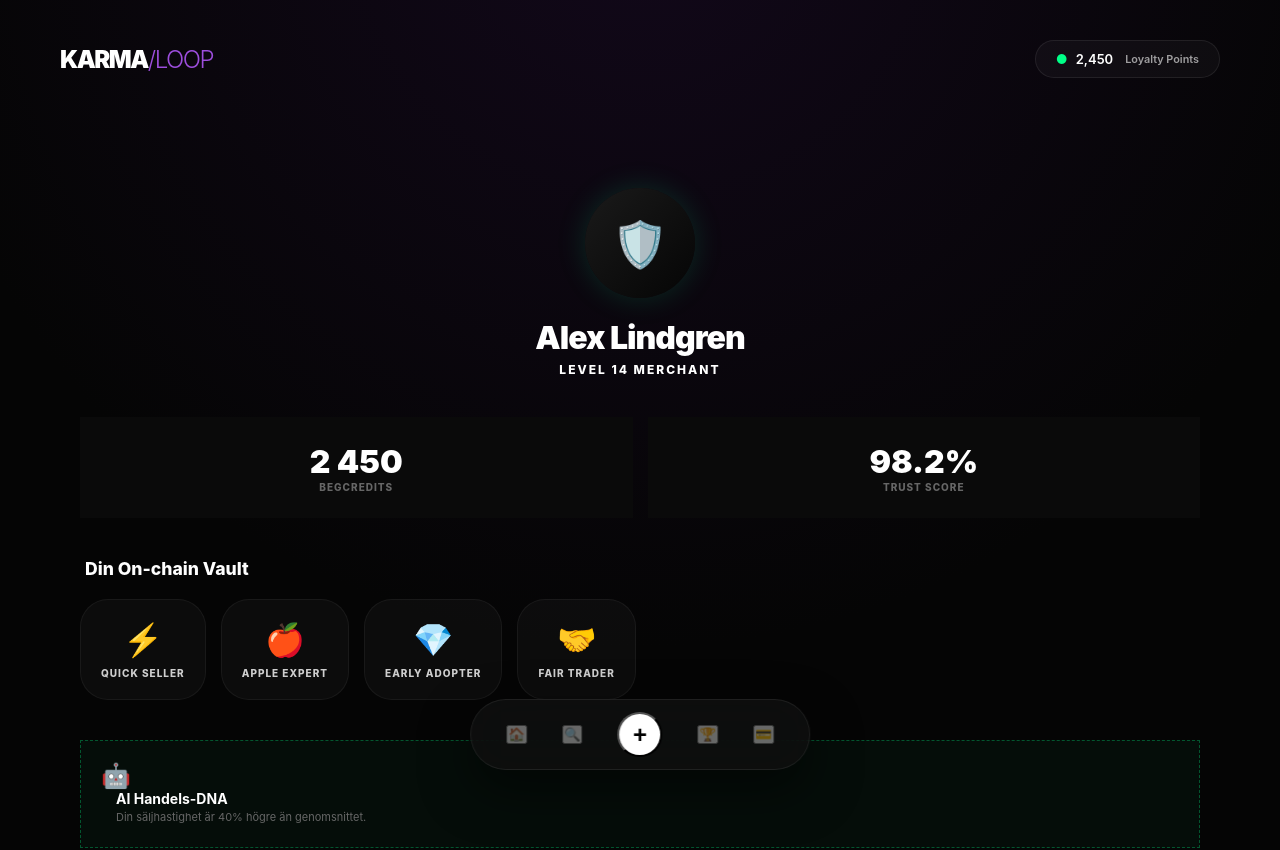
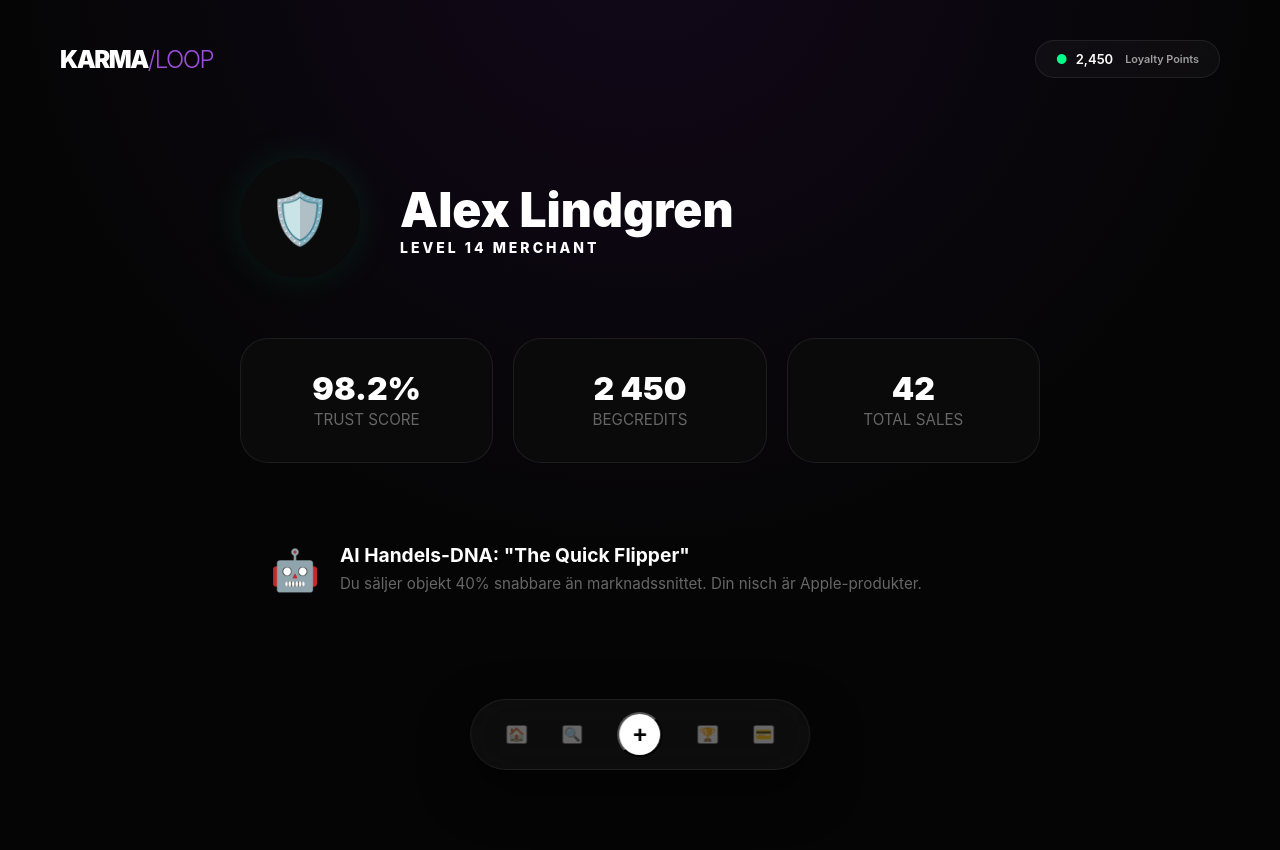
Before and after one commit to gascheckking/marketbeg-appGem, a Next.js app: page /profile in a window 1280 px wide. Shown: the top 850 px of the page. After the commit the page ends 800 px from the top, so only its background shows below. Built offline with nearby package versions, Linux system fonts and the light colour scheme.

Commit message:
Update page.tsx

```diff
--- a/app/profile/page.tsx
+++ b/app/profile/page.tsx
@@ -1,73 +1,38 @@
 "use client";
 
-function Achievement({ icon, title }: { icon: string; title: string }) {
+export default function Profile() {
   return (
-    <div style={{
-      minWidth: '110px',
-      background: 'rgba(255,255,255,0.03)',
-      padding: '20px',
-      borderRadius: '28px',
-      textAlign: 'center',
-      border: '1px solid rgba(255,255,255,0.05)',
-      flexShrink: 0
-    }}>
-      <div style={{fontSize: '32px', marginBottom: '8px'}}>{icon}</div>
-      <div style={{fontSize: '10px', fontWeight: 800, textTransform: 'uppercase', letterSpacing: '1px', opacity: 0.8}}>{title}</div>
+    <div style={{ maxWidth: '800px', margin: '0 auto' }}>
+      <div style={{ display: 'flex', alignItems: 'center', gap: '40px', marginBottom: '60px', marginTop: '40px' }}>
+        <div style={{ width: '120px', height: '120px', borderRadius: '50%', border: '3px solid var(--accent)', display: 'flex', alignItems: 'center', justifyContent: 'center', fontSize: '50px', background: '#0a0a0a', boxShadow: '0 0 40px rgba(0, 255, 136, 0.1)' }}>🛡️</div>
+        <div>
+          <h1 style={{ fontSize: '3rem', fontWeight: 900, margin: 0 }}>Alex Lindgren</h1>
+          <div style={{ color: 'var(--accent)', fontWeight: 800, letterSpacing: '3px', fontSize: '14px' }}>LEVEL 14 MERCHANT</div>
+        </div>
+      </div>
+
+      <div style={{ display: 'grid', gridTemplateColumns: 'repeat(3, 1fr)', gap: '20px', marginBottom: '50px' }}>
+        <div className="glow-card" style={{ textAlign: 'center', padding: '30px' }}>
+          <div style={{ fontSize: '2rem', fontWeight: 900 }}>98.2%</div>
+          <small className="muted">TRUST SCORE</small>
+        </div>
+        <div className="glow-card" style={{ textAlign: 'center', padding: '30px' }}>
+          <div style={{ fontSize: '2rem', fontWeight: 900 }}>2 450</div>
+          <small className="muted">BEGCREDITS</small>
+        </div>
+        <div className="glow-card" style={{ textAlign: 'center', padding: '30px' }}>
+          <div style={{ fontSize: '2rem', fontWeight: 900 }}>42</div>
+          <small className="muted">TOTAL SALES</small>
+        </div>
+      </div>
+
+      <div className="pulse-banner" style={{ padding: '30px', borderRadius: '24px', display: 'flex', gap: '20px', alignItems: 'center' }}>
+        <div style={{ fontSize: '40px' }}>🤖</div>
+        <div>
+          <strong style={{ fontSize: '1.2rem' }}>AI Handels-DNA: "The Quick Flipper"</strong>
+          <p className="muted" style={{ margin: '5px 0 0 0' }}>Du säljer objekt 40% snabbare än marknadssnittet. Din nisch är Apple-produkter.</p>
+        </div>
+      </div>
     </div>
   );
 }
-
-export default function Profile() {
-  return (
-    <div className="app-shell" style={{ padding: '20px' }}>
-      <div style={{textAlign: 'center', marginTop: '50px', marginBottom: '40px'}}>
-        <div style={{
-          width: '110px', height: '110px',
-          background: 'linear-gradient(135deg, #1a1a1a 0%, #050505 100%)',
-          borderRadius: '50%', margin: '0 auto',
-          border: '2px solid var(--accent)',
-          boxShadow: '0 0 30px rgba(0, 255, 136, 0.15)',
-          display: 'flex', alignItems: 'center', justifyContent: 'center', fontSize: '45px'
-        }}>
-          🛡️
-        </div>
-        <h2 style={{marginTop: '20px', fontSize: '2rem', fontWeight: 900, letterSpacing: '-1px'}}>Alex Lindgren</h2>
-        <div style={{color: 'var(--accent)', fontWeight: 800, letterSpacing: '2px', fontSize: '12px', marginTop: '5px'}}>LEVEL 14 MERCHANT</div>
-      </div>
-
-      <div style={{display: 'grid', gridTemplateColumns: '1fr 1fr', gap: '15px', marginBottom: '40px'}}>
-        <div className="pay-card" style={{flexDirection: 'column', textAlign: 'center', margin: 0, padding: '25px', background: '#0a0a0a'}}>
-          <div style={{fontSize: '32px', fontWeight: 900}}>2 450</div>
-          <div style={{fontSize: '10px', color: '#666', fontWeight: 800, letterSpacing: '1px'}}>BEGCREDITS</div>
-        </div>
-        <div className="pay-card" style={{flexDirection: 'column', textAlign: 'center', margin: 0, padding: '25px', background: '#0a0a0a', border: '1px solid var(--accent)'}}>
-          <div style={{fontSize: '32px', fontWeight: 900, color: 'var(--accent)'}}>98.2%</div>
-          <div style={{fontSize: '10px', color: '#666', fontWeight: 800, letterSpacing: '1px'}}>TRUST SCORE</div>
-        </div>
-      </div>
-
-      <h3 style={{fontSize: '1.1rem', fontWeight: 800, marginBottom: '20px', paddingLeft: '5px'}}>Din On-chain Vault</h3>
-      <div style={{
-        display: 'flex', gap: '15px', overflowX: 'auto', paddingBottom: '20px',
-        scrollbarWidth: 'none', msOverflowStyle: 'none'
-      }}>
-        <Achievement icon="⚡" title="Quick Seller" />
-        <Achievement icon="🍎" title="Apple Expert" />
-        <Achievement icon="💎" title="Early Adopter" />
-        <Achievement icon="🤝" title="Fair Trader" />
-      </div>
-
-      <div className="pay-card" style={{marginTop: '20px', background: 'rgba(0,255,136,0.03)', border: '1px dashed rgba(0,255,136,0.3)', padding: '20px'}}>
-        <div style={{fontSize: '24px'}}>🤖</div>
-        <div style={{marginLeft: '15px'}}>
-          <strong style={{fontSize: '14px', display: 'block'}}>AI Handels-DNA</strong>
-          <p className="muted" style={{fontSize: '11px', margin: '2px 0 0 0'}}>Din säljhastighet är 40% högre än genomsnittet.</p>
-        </div>
-      </div>
-
-      <button className="primary-btn" style={{marginTop: '40px', width: '100%', background: 'transparent', border: '1px solid #222', color: '#555', fontSize: '14px'}}>
-        INSTÄLLNINGAR & SEKRETESS
-      </button>
-    </div>
-  );
-}
```
